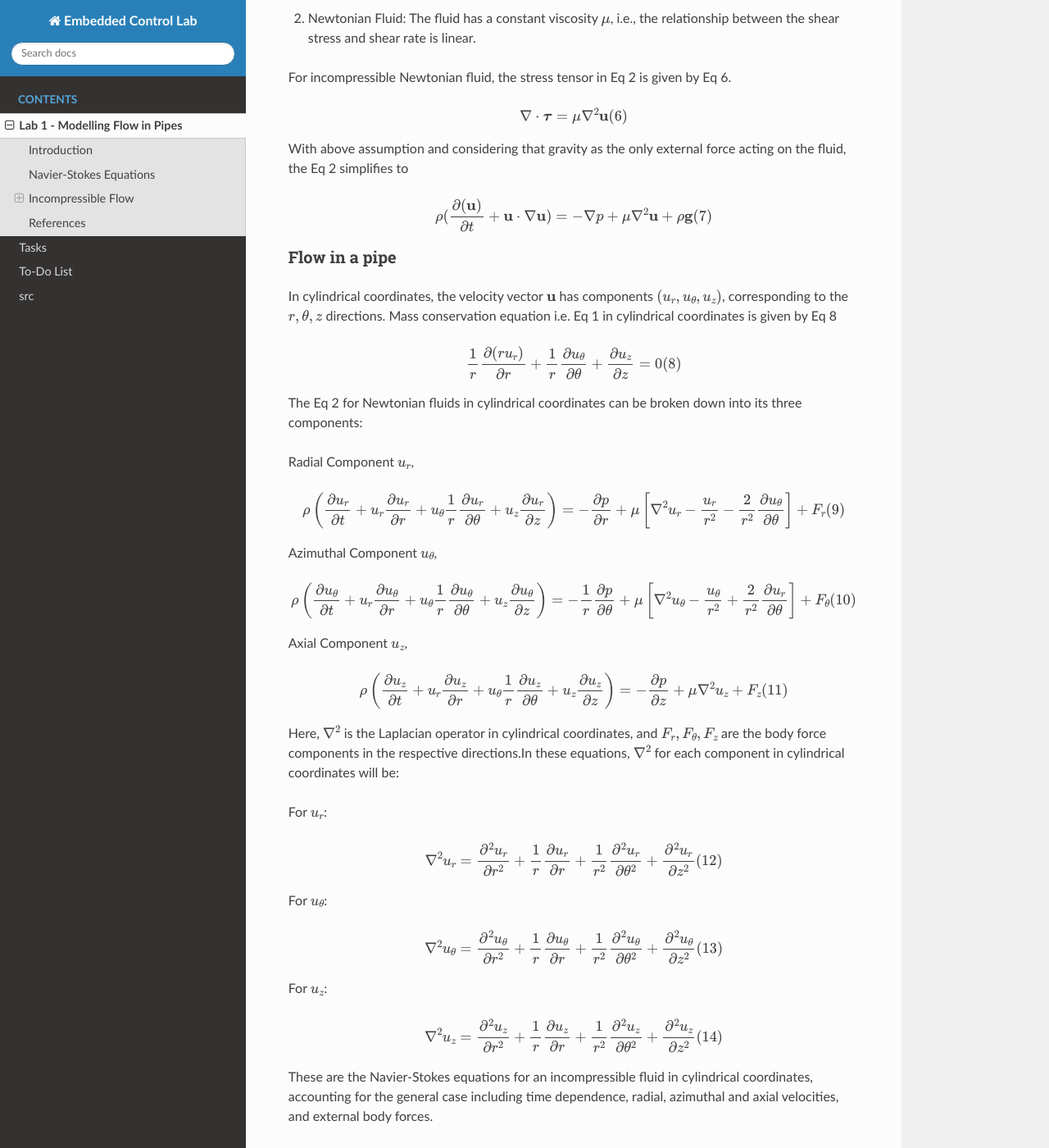
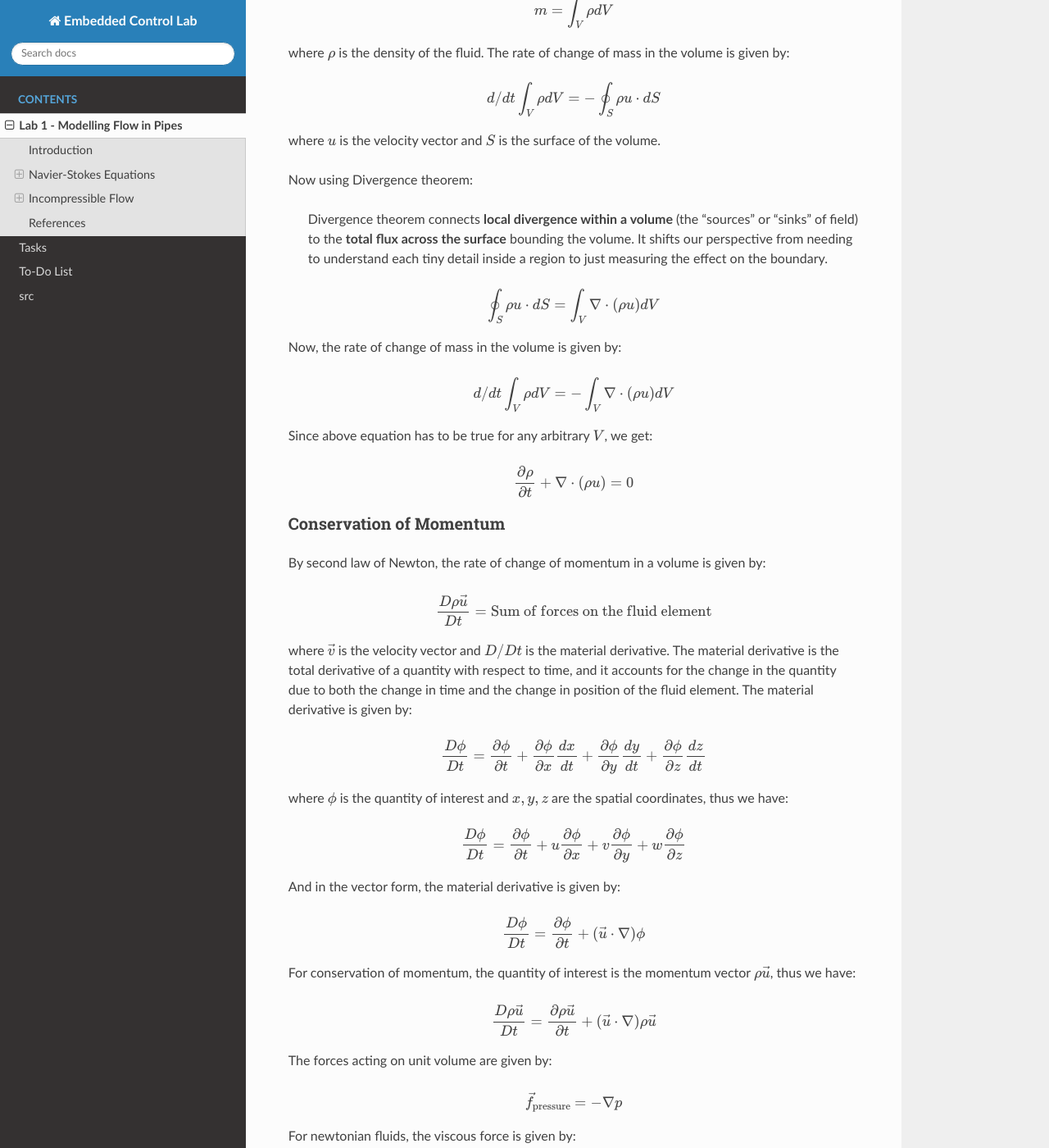
Before and after one commit to EmbeddedSystems-UniversitySiegen/eclab-task1, a Sphinx documentation site: the page built from docs/source/Modelling_Flow.md, in a window 1280 px wide and 1400 px high, scrolled down 2076 px. Shown: the whole window at 82% size. Built offline with Sphinx 7.4.7 and the Read the Docs theme 3.1.0, drawn with Linux system fonts in a browser that asks for light colours; some of the changed text lies outside the part shown.

Commit message:
docs: navier strokes derivation

```diff
--- a/docs/source/Modelling_Flow.md
+++ b/docs/source/Modelling_Flow.md
@@ -30,7 +28,7 @@
 \nabla =\left({\partial  \over \partial x},{\partial  \over \partial y},{\partial  \over \partial z}\right)  (3)
 $$
 
-The gradient operator \(\nabla\) in cylindrical coordinates takes the form:
+The gradient operator $(\nabla)$ in cylindrical coordinates takes the form:
 
 $$
 \nabla = (\frac{\partial}{\partial r}, \frac{1}{r} \frac{\partial}{\partial \theta}, \frac{\partial}{\partial z}  ) (4)
@@ -38,9 +36,97 @@
 
 Additionally, compressible liquids require conservation of energy formulation.
 
-If you are looking for a quick million dollars, then solving Eq 1 and Eq 2 gets you that from Clay Mathematics Institute along with possibly a Fields Medal in mathematics.
+If you are looking for a quick million dollars, then solving Eq 1 and Eq 2, or showing existence of regular solutions, gets you that from Clay Mathematics Institute along with possibly a Fields Medal in mathematics.
+In 2D, incompressible Navier-Stokes solutions are known to exist and remain smooth indefinitely (free of singularities).
+In 3D, however, we still don’t know if smooth solutions always exist even for the case of incompressible flow.
+
 ![alt text](images/Surface-Velocities-on-race-car.png)
 _Figure 2: Surface velocities on race car body showing flow trajectories (Source: Mentor Graphics)_
+
+### Conservation of Mass
+
+For a finite volume V, the mass contained in the volume is given by:
+
+$$ m = ∫_V \rho dV $$
+
+where $ρ$ is the density of the fluid. The rate of change of mass in the volume is given by:
+
+$$ d/dt ∫_V ρ dV = -∮_S \rho u ⋅ dS $$
+
+where $u$ is the velocity vector and $S$ is the surface of the volume.
+
+Now using Divergence theorem:
+
+> Divergence theorem connects **local divergence within a volume** (the "sources" or "sinks" of field) to the **total flux across the surface** bounding the volume.
+> It shifts our perspective from needing to understand each tiny detail inside a region to just measuring the effect on the boundary.
+
+$$ ∮_S ρ u ⋅ dS = ∫_V ∇ ⋅ (ρ u) dV $$
+
+Now, the rate of change of mass in the volume is given by:
+
+$$ d/dt ∫_V ρ dV = -∫_V ∇ ⋅ (ρ u) dV $$
+
+Since above equation has to be true for any arbitrary $V$, we get:
+
+$$ \frac{\partial \rho}{\partial t} + ∇ ⋅ (\rho u) = 0 $$
+
+### Conservation of Momentum
+
+By second law of Newton, the rate of change of momentum in a volume is given by:
+
+$$
+\frac{D\rho\vec{u}}{D t} = \text{Sum of forces on the fluid element}
+$$
+
+where $\vec{v}$ is the velocity vector and $D/Dt$ is the material derivative. The material derivative is the total derivative of a quantity with respect to time, and it accounts for the change in the quantity due to both the change in time and the change in position of the fluid element.
+The material derivative is given by:
+
+$$
+\frac{D \phi}{D t} = \frac{\partial \phi}{\partial t} + \frac{\partial \phi}{\partial x} \frac{dx}{dt} + \frac{\partial \phi}{\partial y} \frac{dy}{dt} + \frac{\partial \phi}{\partial z} \frac{dz}{dt}
+$$
+
+where $\phi$ is the quantity of interest and $x, y, z$ are the spatial coordinates, thus we have:
+
+$$
+\frac{D \phi}{D t} = \frac{\partial \phi}{\partial t} + u \frac{\partial \phi}{\partial x} + v \frac{\partial \phi}{\partial y} + w \frac{\partial \phi}{\partial z}
+$$
+
+And in the vector form, the material derivative is given by:
+
+$$
+\frac{D \phi}{D t} = \frac{\partial \phi}{\partial t} + (\vec{u} \cdot \nabla) \phi
+$$
+
+For conservation of momentum, the quantity of interest is the momentum vector $\rho\vec{u}$, thus we have:
+
+$$
+\frac{D \rho\vec{u}}{D t} = \frac{\partial \rho\vec{u}}{\partial t} + (\vec{u} \cdot \nabla) \rho\vec{u}
+$$
+
+The forces acting on unit volume are given by:
+
+$$
+\vec{f}_{\text{pressure}} = -\nabla p
+$$
+
+For newtonian fluids, the viscous force is given by:
+
+$$
+\vec{f}_{\text{viscous}} = \mu \nabla^2 \vec{v}
+$$
+
+where $\mu$ is the dynamic viscosity of the fluid.
+Assuming, gravity is the only external force acting on the fluid, the body force is given by:
+
+$$
+\vec{f}_{\text{body}} = \rho \vec{g}
+$$
+
+Thus, the momentum conservation equation is given by:
+
+$$
+\frac{\partial \rho\vec{u}}{\partial t} + (\vec{u} \cdot \nabla) \rho\vec{u} = -\nabla p + \mu \nabla^2 \vec{v} + \rho \vec{g}
+$$
 
 ## Incompressible Flow
 
```
Also changed, not shown: other parts of docs/source/Modelling_Flow.md (+0 -2 lines), docs/source/index.rst (+1 -6 lines).
